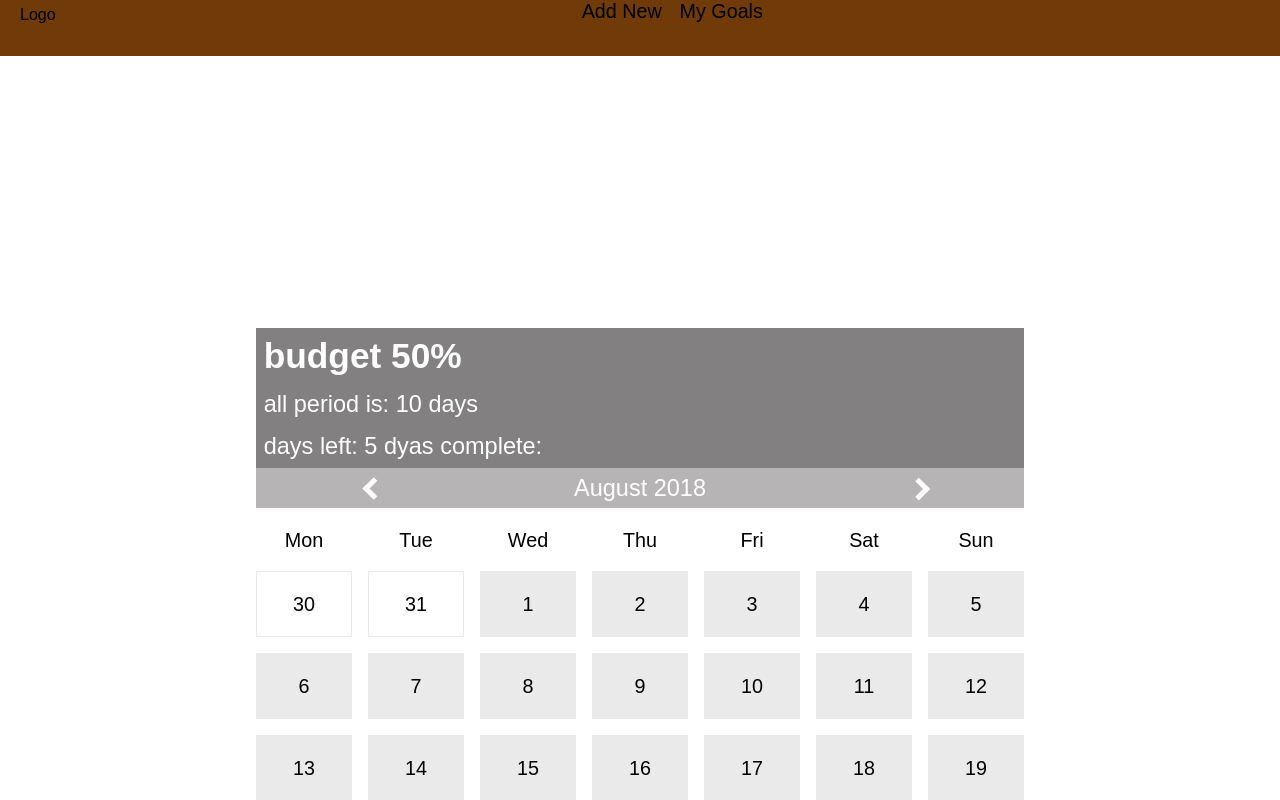
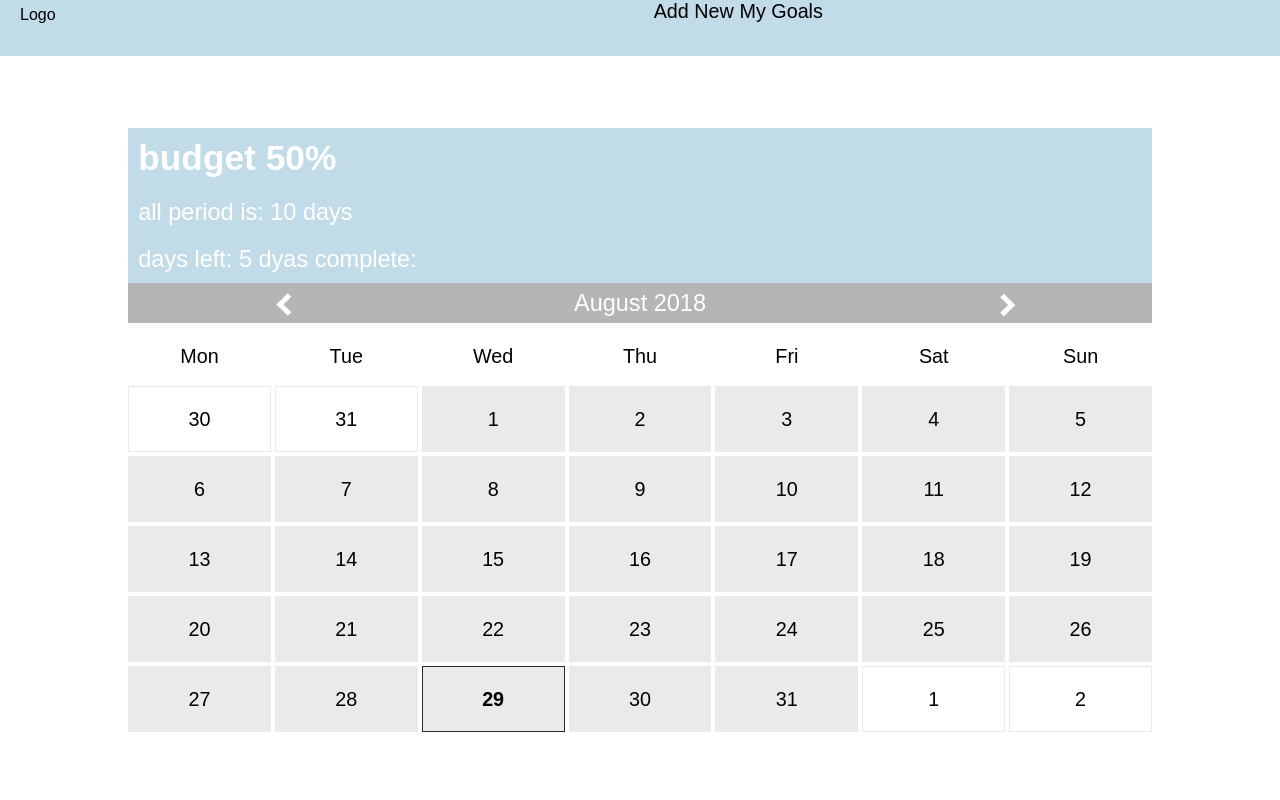
Before and after one commit to AndreyKonovalenko/goals, a React app: page / in a window 1280 px wide. Shown: the top 800 px of the page. Built offline with nearby package versions, Linux system fonts and the light colour scheme.

Commit message:
Added some styling

```diff
--- a/src/components/Calendar/Calendar.css
+++ b/src/components/Calendar/Calendar.css
@@ -10,6 +10,8 @@ ul {
     margin: 0 auto;
     max-width: 64em;
     padding: 0;
+    grid-gap: .25em;
+
 }
 
 li {
@@ -22,20 +24,17 @@ li {
 }
 
 .Calendar {
-    padding: 20%;
+    width: 80%;
     margin: auto;
+    margin-top: 10%;
 }
 
-@media all and (max-width: 800px) {
+@media (min-width: 1025px) {
 
-
-    ul {
-        grid-gap: .25em;
-    }
-
-    .Calendar {
-        padding: 20%;
+	.Calendar {
+		width: 80%;
+        max-width: 1025px;
         margin: auto;
-    }
-
+        margin-top: 10%;
+	}
 }
--- a/src/components/Calendar/StatusBoard/StatusBoard.css
+++ b/src/components/Calendar/StatusBoard/StatusBoard.css
@@ -1,7 +1,7 @@
 .StatusBoard {
     color: #fff;
     align-items: center;
-    background: rgba(113, 111, 111, 0.879);
+    background: #c2dbe8;
     font-size: calc(16px + (26 - 16) * ((100vw - 300px) / (1600 - 300)));
     min-height: 5vh;
     text-align: left;
--- a/src/components/Navigation/Toolbar/Toolbar.css
+++ b/src/components/Navigation/Toolbar/Toolbar.css
@@ -4,7 +4,7 @@
     position: fixed;
     top: 0;
     left: 0;
-    background-color: #703B09;
+    background-color: #c2dbe8;
     display: flex;
     justify-content: space-between;
     align-items: center;
```
